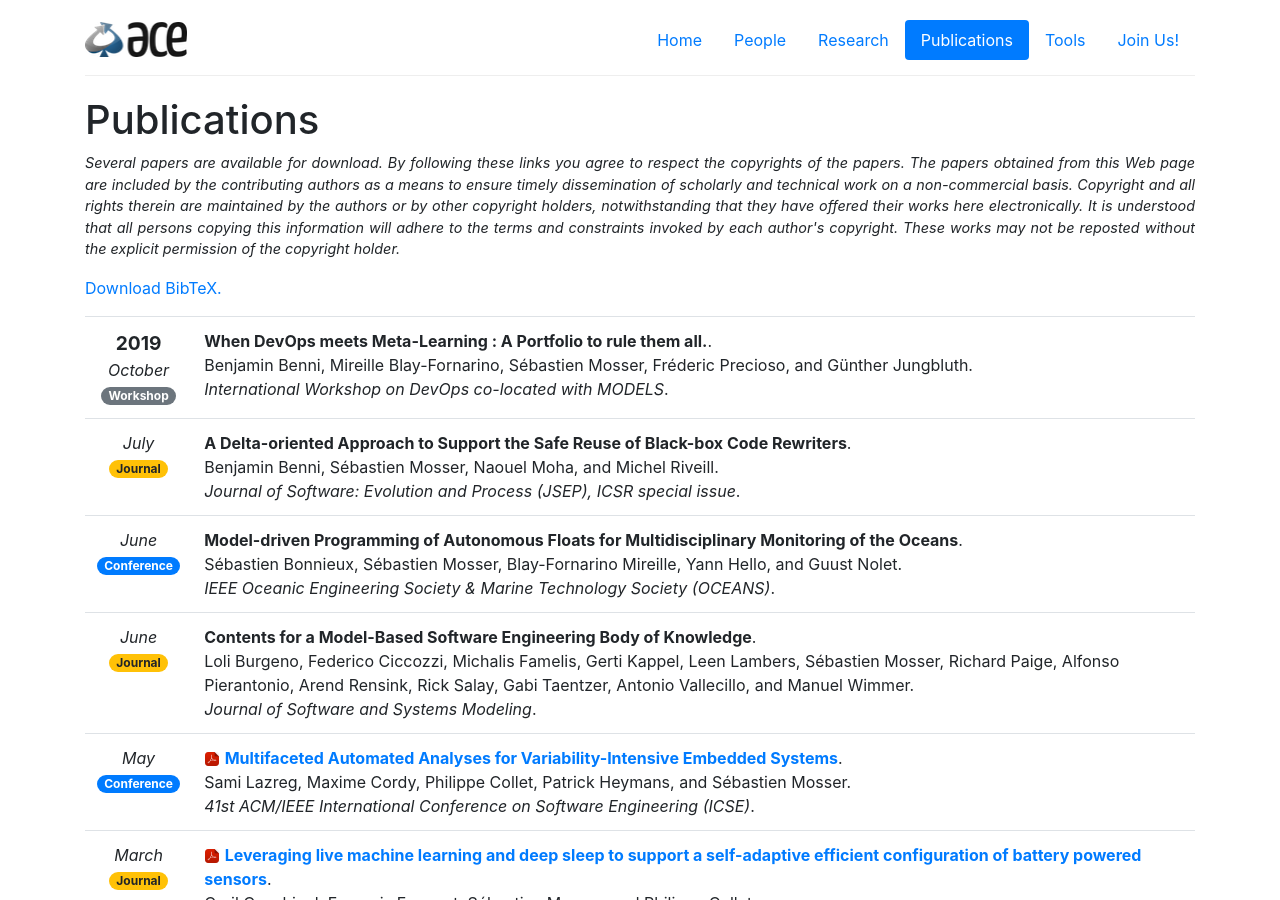
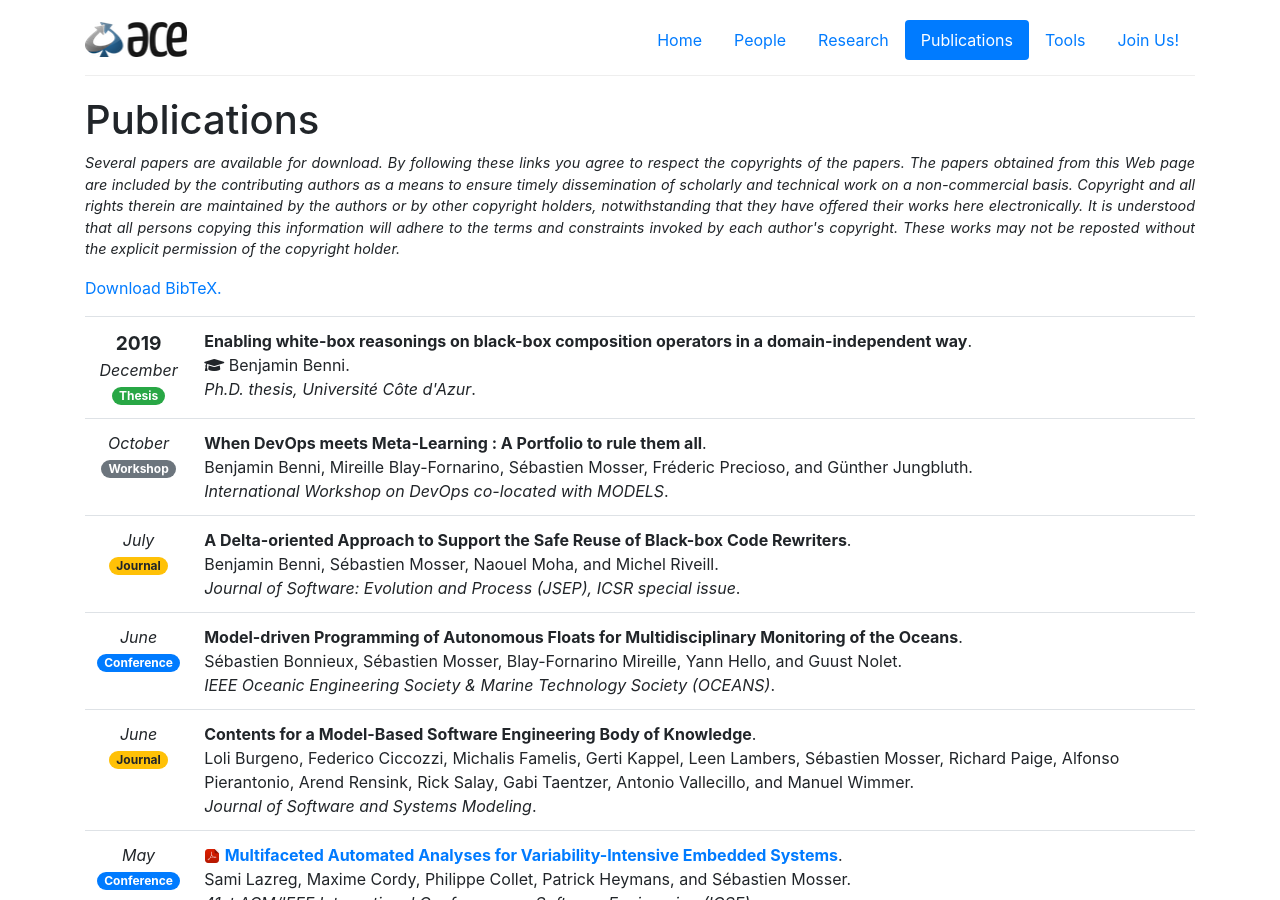
Before and after one commit to ace-design/ace-design.github.io, a Jekyll site: the page built from publications.html, in a window 1280 px wide and 900 px high. Built offline with Jekyll 4.4.1, drawn with Linux system fonts in a browser that asks for light colours; nearby versions of some CDN libraries.

Commit message:
phd ben fixed

```diff
--- a/_includes/pubs.html
+++ b/_includes/pubs.html
@@ -11,6 +11,31 @@
 				<big><strong>2019</strong></big><br />
 
 
+				<em>December</em><br />
+			<span class="badge badge-pill badge-success">Thesis</span>
+
+		</span>
+		</td>
+		<td class="publication">
+			<span class="pubtitle">
+				<strong>Enabling white-box reasonings on black-box composition operators in a domain-independent way</strong>.
+			</span><br />
+			<span class="authors">
+
+					<i class="fas fa-graduation-cap"></i>
+
+				Benjamin Benni.
+			</span><br />
+			<em><span class="venuetype">Ph.D. thesis, Université Côte d'Azur</span><span class="venue"></span></em>.
+
+		</td>
+	</tr>
+	<tr>
+		<td class="text-center">
+			<span class="date">
+
+
+
 				<em>October</em><br />
 			<span class="badge badge-pill badge-secondary">Workshop</span>
 
@@ -18,7 +43,7 @@
 		</td>
 		<td class="publication">
 			<span class="pubtitle">
-				<strong>When DevOps meets Meta-Learning : A Portfolio to rule them all.</strong>.
+				<strong>When DevOps meets Meta-Learning : A Portfolio to rule them all</strong>.
 			</span><br />
 			<span class="authors">
 
```
Also changed, not shown: bib/pubs.bib (+9 -1 lines).
